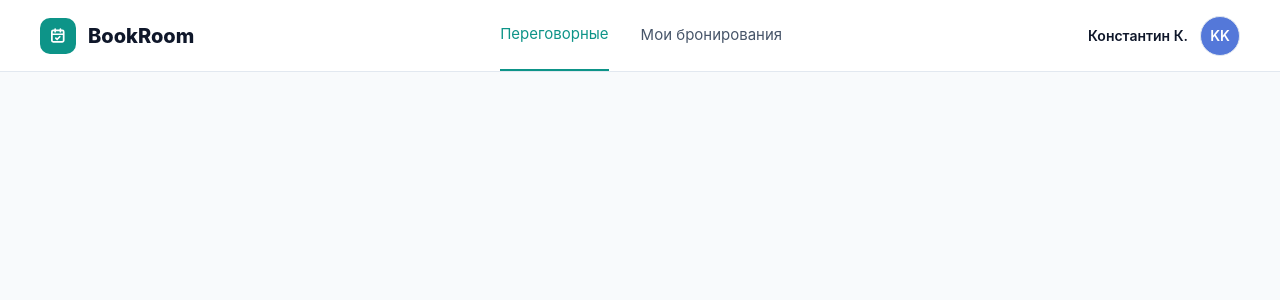
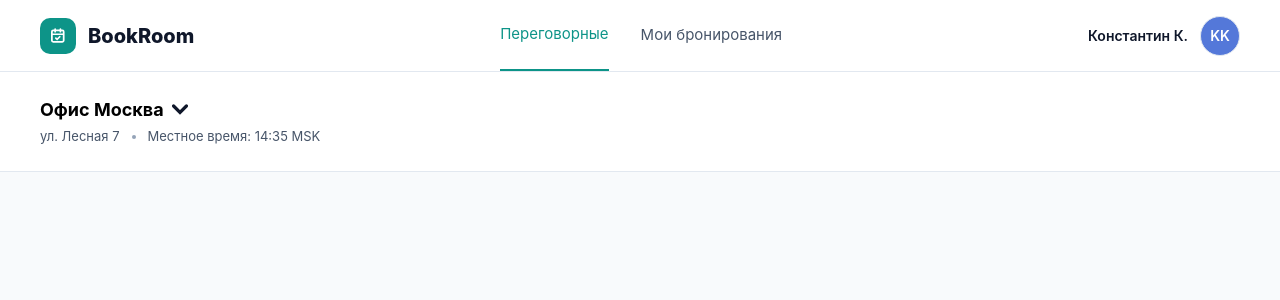
Before and after one commit to SolelyMK/frontend-trainee-assignment-autumn-2026-flow-2-solelymk-0570b0b1, a React (Vite) app in the folder frontend/: page /rooms in a window 1280 px wide. Shown: the top 300 px of the page. Built offline with nearby package versions, Linux system fonts and the light colour scheme.

Commit message:
OfficeSelector component finished

```diff
--- /dev/null
+++ b/frontend/src/components/OfficeSelector.tsx
@@ -0,0 +1,40 @@
+type SelectionTriggerPropsType = {
+    officeType: string
+}
+
+type OfficeMetaPropsType = {
+    adress: string,
+    localTime: string,
+}
+
+function OfficeSelector() {
+    return (
+        <div className="bg-white basis-[72px] border-b border-b-[#E2E8F0] flex p-[24px_40px]">
+            <div className="flex flex-col gap-[4px] grow cursor-pointer">
+                <SelectionTrigger officeType="Офис Москва" />
+                <OfficeMeta adress="ул. Лесная 7" localTime="Местное время: 14:35 MSK" />
+            </div>
+        </div>
+    )
+}
+
+function SelectionTrigger(props: SelectionTriggerPropsType) {
+    return (
+        <div className="flex gap-[8px] items-center">
+            <span className="text-[18px] font-[700]">{ props.officeType }</span>
+            <img src="src/assets/chevron-down.svg" className="size-[16px]" alt="" />
+        </div>
+    )
+}
+
+function OfficeMeta(props: OfficeMetaPropsType) {
+    return (
+        <div className="flex gap-[12px] text-[#475569] text-[13px] font-[400] items-center">
+            <span>{props.adress}</span>
+            <div className="bg-[#94A3B8] size-[4px] rounded-full"></div>
+            <span>{props.localTime}</span>
+        </div>
+    )
+}
+
+export default OfficeSelector;
--- /dev/null
+++ b/frontend/src/components/RoomSelectionArea.tsx
@@ -0,0 +1,11 @@
+import OfficeSelector from "./OfficeSelector";
+
+function RoomSelectionArea() {
+    return (
+        <div className="grow flex flex-col">
+            <OfficeSelector />
+        </div>
+    )
+}
+
+export default RoomSelectionArea;
--- a/frontend/src/pages/RoomsListPage.tsx
+++ b/frontend/src/pages/RoomsListPage.tsx
@@ -1,9 +1,11 @@
 import Header from "../components/Header";
+import RoomSelectionArea from "../components/RoomSelectionArea";
 
 function RoomsListPage() {
     return (
         <div className="absolute inset-0 size-full bg-[#F8FAFC] flex flex-col">
             <Header location="/" />
+            <RoomSelectionArea />
         </div>
     );
 }
```
Also changed, not shown: frontend/src/assets/chevron-down.svg (added).
